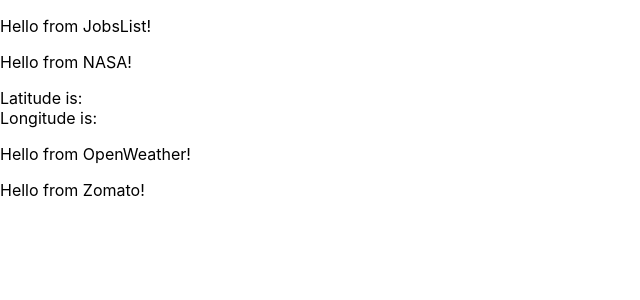
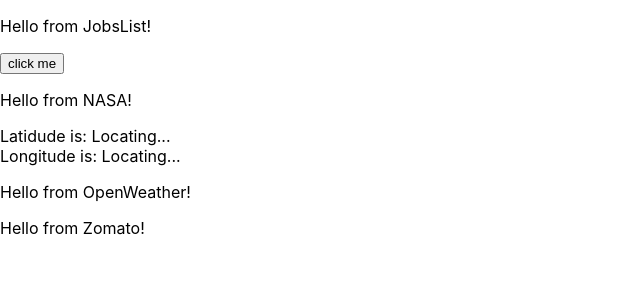
Before and after one commit to RoudyBob/72hourProject, a React (Create React App) app: page / in a window 1280 px wide. Shown: the top 300 px of the page, without its empty margins (0-640 px from the left). Built offline with nearby package versions, Linux system fonts and the light colour scheme; no server answers.

Commit message:
bobs changes on sunday

```diff
--- a/src/components/JobsList.js
+++ b/src/components/JobsList.js
@@ -1,9 +1,27 @@
-import React from 'react';
+import React,{useState} from 'react';
 
 const JobsList = (props) => {
+
+    const [jobs, setJobs] = useState('');
+
+    const fetchJobs = () => {
+        let url = `https://cors-anywhere.herokuapp.com/https://jobs.github.com/positions.json?lat=37.3229978&long=-122.0321823`;
+
+        fetch (url, {
+            method: 'GET',
+            headers: new Headers ({
+                'Content-Type': 'application/json'
+            })
+        })
+        .then((res) => {
+            console.log(res)
+        })
+    }
+
     return (
         <>
         <p>Hello from JobsList!</p>
+        <button onClick={fetchJobs}>click me</button>
         </>
      );
 }
--- a/src/components/Nasa.js
+++ b/src/components/Nasa.js
@@ -1,12 +1,26 @@
 import React from 'react';
 
 const Nasa = (props) => {
+
+    const key = 'Lx7DCgTyG1k0vhWIc97sYKGYjXyRPQGFIy1IMXw5';
+    const baseUrl = 'https://api.nasa.gov/planetary/earth/imagery';
+    const longitude = Math.round(props.longitude * 100) / 100;
+    const latitude = Math.round(props.latitude * 100) / 100
+    const date = "2020-11-28";
+    const dim = .10;
+    const url = `${baseUrl}?lon=${longitude}&lat=${latitude}&date=${date}&dim=${dim}&api_key=${key}`;
+
+    // Output URL to Console Log
+    console.log(`URL for API query: ${url}`)
+
     return (
         <>
         <p>Hello from NASA!</p>
-        {`Latitude is: ${props.latitude}`}
+        {latitude ? <span>{`Latitude is: ${props.latitude}`}</span> : <span>{`Latidude is: Locating...`}</span>}
         <br />
-        {`Longitude is: ${props.longitude}`}
+        {longitude ? <span>{`Longitude is: ${props.longitude}`}</span>: <span>{`Longitude is: Locating...`}</span>}
+        <br />
+        {longitude ? <img src={url} width="300" /> : <></>}
         </>
      );
 }
--- a/src/components/OpenWeather.js
+++ b/src/components/OpenWeather.js
@@ -1,9 +1,27 @@
 import React from 'react';
 
 const OpenWeather = (props) => {
+
+    const key = 'f8c31fa5e8ede3bd259010a4a6518ce6';
+    const baseUrl = 'https://api.openweathermap.org/data/2.5/weather';
+    const longitude = props.longitude;
+    const latitude = props.latitude;
+
+    const url = `${baseUrl}?lat=${latitude}&lon=${longitude}&appid=${key}`
+
+    console.log(`URL for Weather: ${url}`);
+
+    // const fetchWeather = () => {
+    //     fetch(url) = ()
+    //     .then((response) => response.json())
+    //     .then((data) => console.log(data))
+    //     .err((err) => console.log(err))
+    // }
+
     return (
         <>
         <p>Hello from OpenWeather!</p>
+        {/* <button onClick={fetchWeather}>Click for Weather</button> */}
         </>
      );
 }
```
